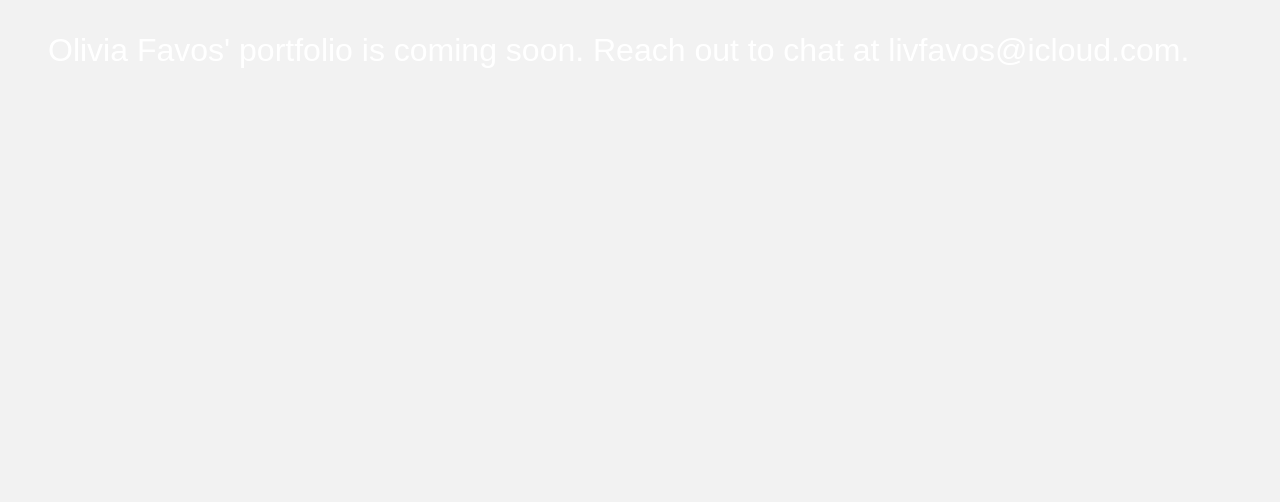
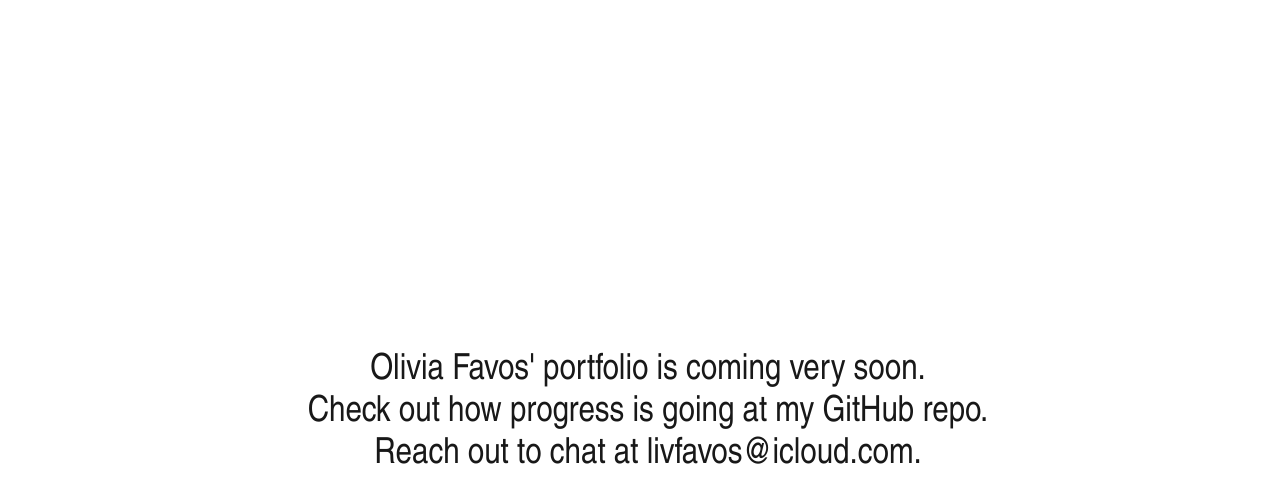
Before and after one commit to lvfvs/portfolio-under-construction, a plain HTML site: page index.html in a window 1280 px wide. Drawn offline with Linux system fonts and the light colour scheme; a web font is replaced by a local one.

Commit message:
Adjust styles and copy

```diff
--- a/index.html
+++ b/index.html
@@ -1,11 +1,21 @@
 <!DOCTYPE html>
-<html><head>
+<html lang="en">
+  <head>
+    <meta charset="utf-8" />
+    <meta name="viewport" content="width=device-width, initial-scale=1.0" />
     <title>OLIVIA FAVOS</title>
-    <link rel="stylesheet" href="styles/style.css">
-</head>
-<body>
-    <p id="heading">
-        <span>Olivia Favos' portfolio is coming soon. Reach out to chat at livfavos@icloud.com.</span>
+    <link rel="stylesheet" href="styles/style.css" />
+  </head>
+
+  <body>
+    <p>
+      <span>
+        Olivia Favos' portfolio is coming very soon.<br />
+        Check out how progress is going at
+        <a href="https://github.com/lvfvs/portfolio">my GitHub repo</a>.<br />
+        Reach out to chat at
+        <a href="mailto:livfavos@icloud.com">livfavos@icloud.com</a>.
+      </span>
     </p>
-</body>
+  </body>
 </html>
--- a/styles/style.css
+++ b/styles/style.css
@@ -1,15 +1,32 @@
-@media screen and (max-width: 720px){
+@media screen and (max-width: 720px) {
 }
 
 @font-face {
-    font-family: 'Gothic A1';
-    src: url(assets/GothicA1-ExtraLight.ttf);
+  font-family: sansNarrow;
+  src: url("../assets/fonts/helvetica-narrow/helvetica-narrow.ttf");
 }
 
 body {
-    margin-left: 3rem;
-    background-color: rgb(242, 242, 242);
-    font-family: 'Gothic A1', Fallback, sans-serif;
-    font-size: 2em;
-    color: white;
+  height: 100%;
+  width: 100%;
+  cursor: default;
 }
+
+p {
+  display: flex;
+  position: relative;
+  align-items: center;
+  justify-content: center;
+  height: 100vh;
+  margin: 0;
+  color: rgb(24, 24, 24);
+  font-family: "sansNarrow", Fallback, sans-serif;
+  font-size: 36px;
+  text-align: center;
+}
+
+a {
+  text-decoration: none;
+  color: rgb(24, 24, 24);
+  cursor: pointer;
+}
```
